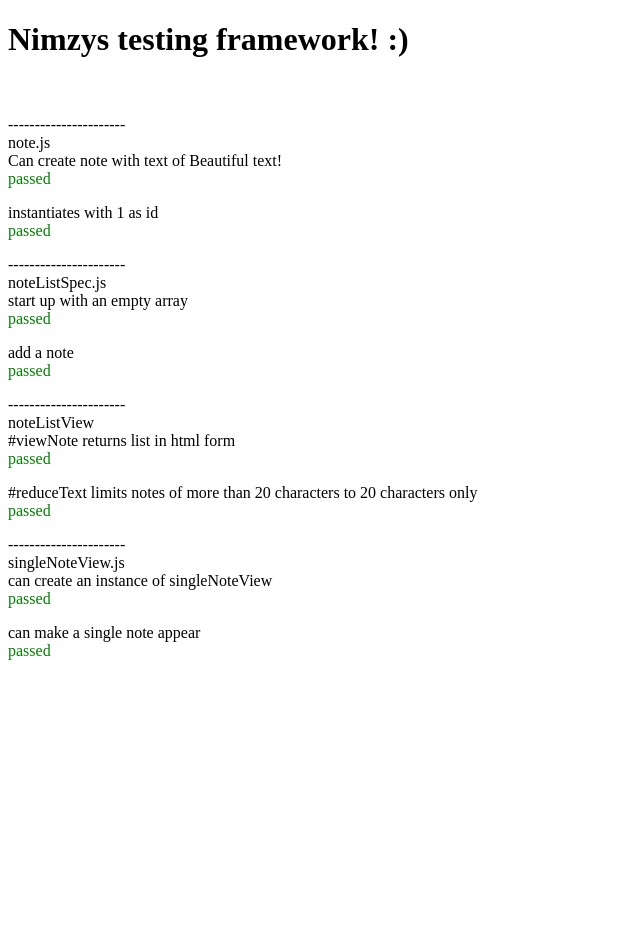
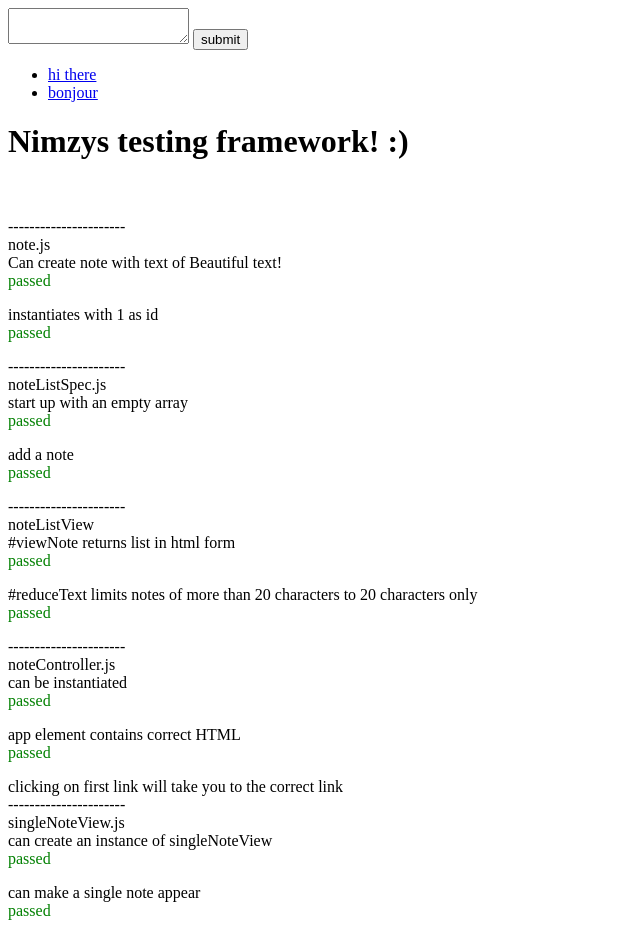
Before and after one commit to Nimzyow/note_app_javascript, a website: page testingSpec.html in a window 1280 px wide. Shown: the whole page, without its empty margins (0-640 px from the left). Before the commit the page ends 800 px from the top, so only its background shows below. Drawn offline with Linux system fonts and the light colour scheme.

Commit message:
amended NoteController.listenForSubmit to handle function delegation, tweaked noteControllerSpec, fixed bug in noteListView

```diff
--- a/noteController.js
+++ b/noteController.js
@@ -13,9 +13,9 @@
 
   NoteController.prototype.listenForSubmit = function() {
     document.getElementById("text").addEventListener("submit", function(e) {
-      console.log(e);
-      console.log(e.target[0].value);
       e.preventDefault();
+      noteController.noteList.createAndStoreNote(e.target[0].value);
+      noteController.insertNote();
     });
   };
 
@@ -42,8 +42,8 @@
 })(this);
 
 //phases for note creation from browser.
-let noteList = new NoteList();
-noteList.createAndStoreNote("cor, im loving the quality of this note");
-noteList.createAndStoreNote("brilliant note taking");
-let ntController = new NoteController(noteList);
-ntController.insertNote();
+// let noteList = new NoteList();
+// noteList.createAndStoreNote("cor, im loving the quality of this note");
+//noteList.createAndStoreNote("brilliant note taking");
+let noteController = new NoteController();
+//ntController.insertNote();
--- a/noteControllerSpec.js
+++ b/noteControllerSpec.js
@@ -2,22 +2,22 @@
   createAndStoreNote: "",
   list: [{ text: "hi there" }, { text: "bonjour" }]
 });
-let noteController = new NoteController(double);
+let nC = new NoteController(double);
 
 describe("noteController.js", () => {
   context("can be instantiated", () => {
-    assert.isInstanceOf(noteController, NoteController);
+    assert.isInstanceOf(nC, NoteController);
   });
   context("app element contains correct HTML", () => {
     let app = document.getElementById("app");
     let expectedString =
       '<ul><li><div id="0"><a href="#note0">hi there</a></div></li><li><div id="1"><a href="#note1">bonjour</a></div></li></ul>';
-    noteController.insertNote();
+    nC.insertNote();
     assert.isTrue(app.innerHTML === expectedString);
     app.innerHTML = "";
   });
   context("clicking on first link will take you to the correct link", () => {
-    noteController.insertNote();
+    nC.insertNote();
     document.getElementById("2").click();
     let hash = window.location.hash;
     assert.isTrue(hash === "#note2");
--- a/noteListView.js
+++ b/noteListView.js
@@ -20,7 +20,7 @@
       this.COUNT++;
     });
     let completeHTML = `<ul>${stringToPlace}</ul>`;
-
+    this.COUNT = 0;
     console.log(completeHTML);
     return completeHTML;
   };
--- a/testingSpec.html
+++ b/testingSpec.html
@@ -5,7 +5,11 @@
     <title>Nimzys Testing</title>
   </head>
   <body>
-    <div id="app"></div>
+    <form id="text" method="POST" action="/#note">
+      <textarea type="text"></textarea>
+      <input type="submit" value="submit" />
+    </form>
+    <div id="app">Hello world!</div>
     <div id="main"></div>
     <script src="assert.js"></script>
     <script src="note.js"></script>
```
